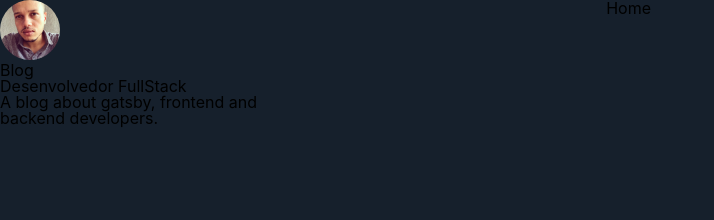
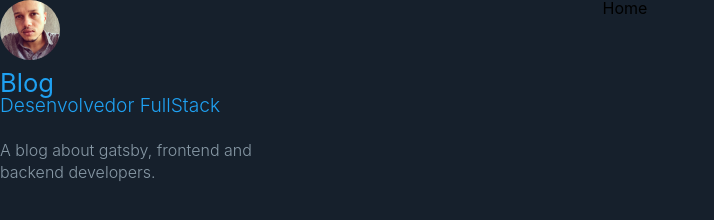
Before and after one commit to keelviinn/Blog-, a Gatsby site: page / in a window 1280 px wide. Shown: the whole page, without its empty margins (0-714 px from the left). Built offline with nearby package versions, Linux system fonts and the light colour scheme; Gatsby itself is replaced by a stand-in of ours.

Commit message:
styled profile

```diff
--- a/src/components/Profile/index.js
+++ b/src/components/Profile/index.js
@@ -1,7 +1,15 @@
-import React from "react"
-import { useStaticQuery, graphql } from "gatsby"
+import React from "react";
+import { useStaticQuery, graphql } from "gatsby";
 
-import Avatar from '../Avatar'
+import {
+  ProfileWrapper,
+  ProfileLink,
+  ProfileAuthor,
+  ProfilePosition,
+  ProfileDescription
+} from './styled';
+
+import Avatar from '../Avatar';
 
 export default function Profile() {
   const {
@@ -27,11 +35,17 @@
   )
 
   return (
-    <div className="Profile-wrapper">
-      <Avatar />
-      <h1>{title}</h1>
-      <h2>{position}</h2>
-      <p>{description}</p>
-    </div>
+    <ProfileWrapper>
+      <ProfileLink>
+        <Avatar />
+        <ProfileAuthor>
+          {title}
+          <ProfilePosition>
+            {position}
+          </ProfilePosition>
+        </ProfileAuthor>
+      </ProfileLink>
+      <ProfileDescription>{description}</ProfileDescription>
+    </ProfileWrapper>
   )
 }
--- /dev/null
+++ b/src/components/Profile/styled.js
@@ -0,0 +1,36 @@
+import styled from 'styled-components';
+import { Link } from 'gatsby';
+
+export const ProfileWrapper = styled.section`
+  display: flex;
+  flex-direction: column;
+
+  color: #8899a6;
+`;
+
+export const ProfileLink = styled(Link)`
+  color: #8899a6;
+  text-decoration: none;
+  cursor: pointer;
+  transition: color 0.5s;
+
+  &:hover {
+    color: #1fa1f2;
+`;
+
+export const ProfileAuthor = styled.h1`
+  font-size: 1.6rem;
+  margin: 0.5rem auto 1.5rem;
+`;
+
+export const ProfilePosition = styled.small`
+  display: block;
+  font-size: 1.2rem;
+  font-weight: 300;
+`;
+
+export const ProfileDescription = styled.p`
+  font-size: 1rem;
+  font-weight: 300;
+  line-height: 1.4;
+`;
```
